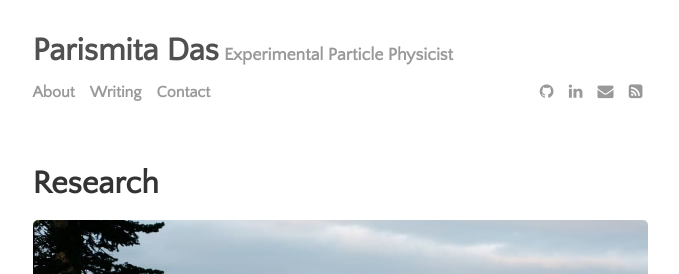
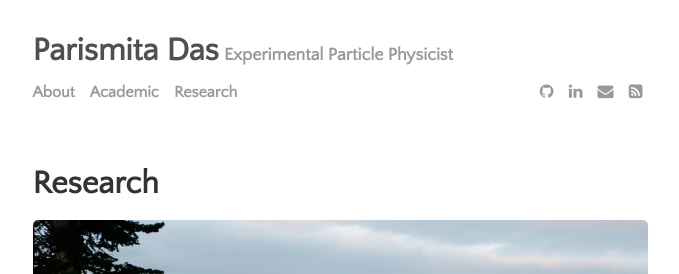
Before and after one commit to parismita/parismita.github.io, a Jekyll site: the page built from index.html, in a window 1280 px wide and 900 px high. Shown: the top 274 px of the window, without its empty margins (300-979 px from the left). Built offline with Jekyll 4.4.1, drawn with Linux system fonts in a browser that asks for light colours; the list of posts is cut into pages by our own code.

Commit message:
Update settings.yml

```diff
--- a/_data/settings.yml
+++ b/_data/settings.yml
@@ -7,8 +7,9 @@ google-ID: 'UA-112060364-1'
 
 menu:
 - {name: 'About', path: 'menu', url: 'about.html'}
-- {name: 'Writing', path: 'menu', url: 'writing.html'}
-- {name: 'Contact', path: 'menu', url: 'contact.html'}
+- {name: 'Academic', path: 'menu', url: 'academic.html'}
+- {name: 'Research', path: 'menu', url: 'research.html'}
+
 
 # Available social icons are powered by Font Awesome, so you can use any icon that they offer
 social:
```
